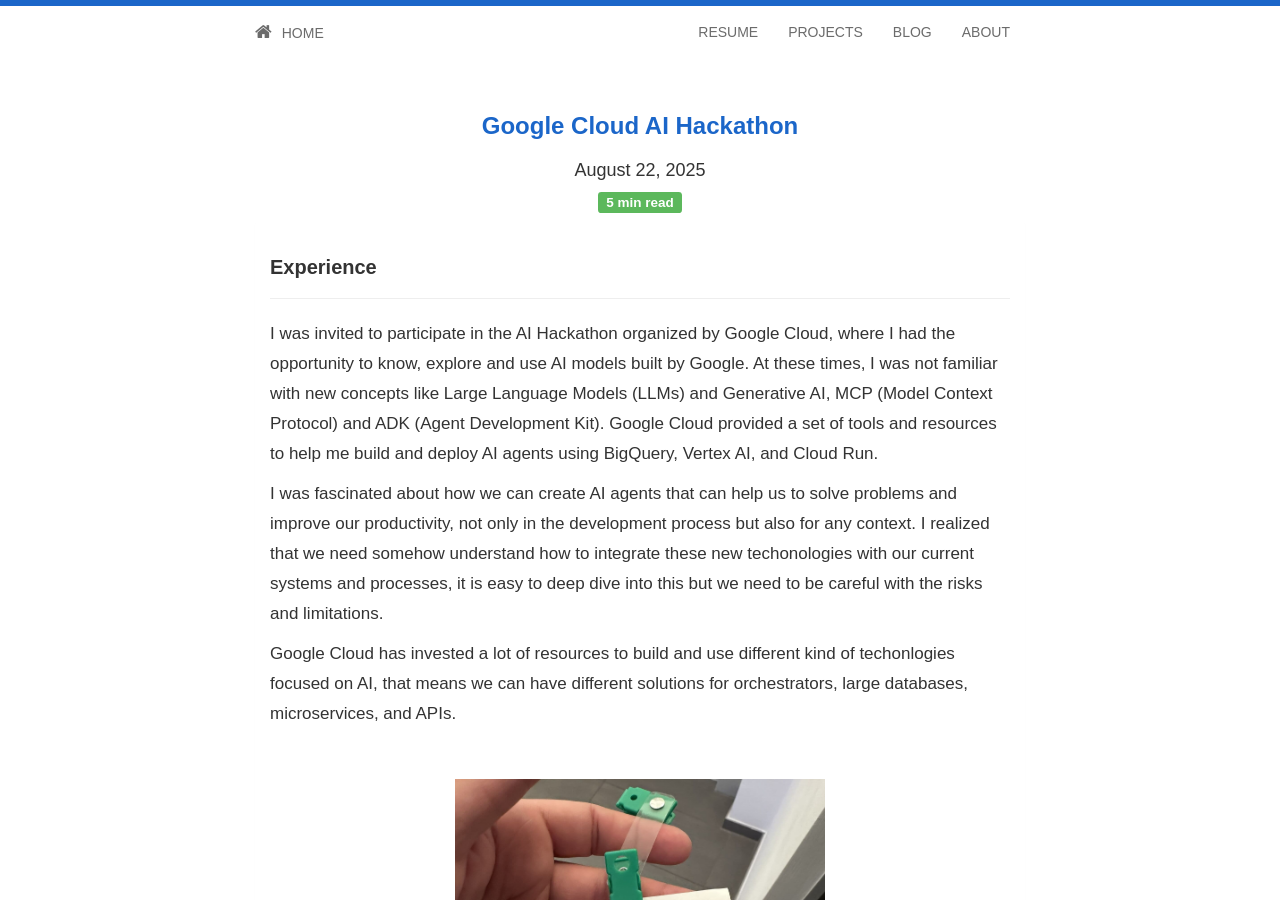
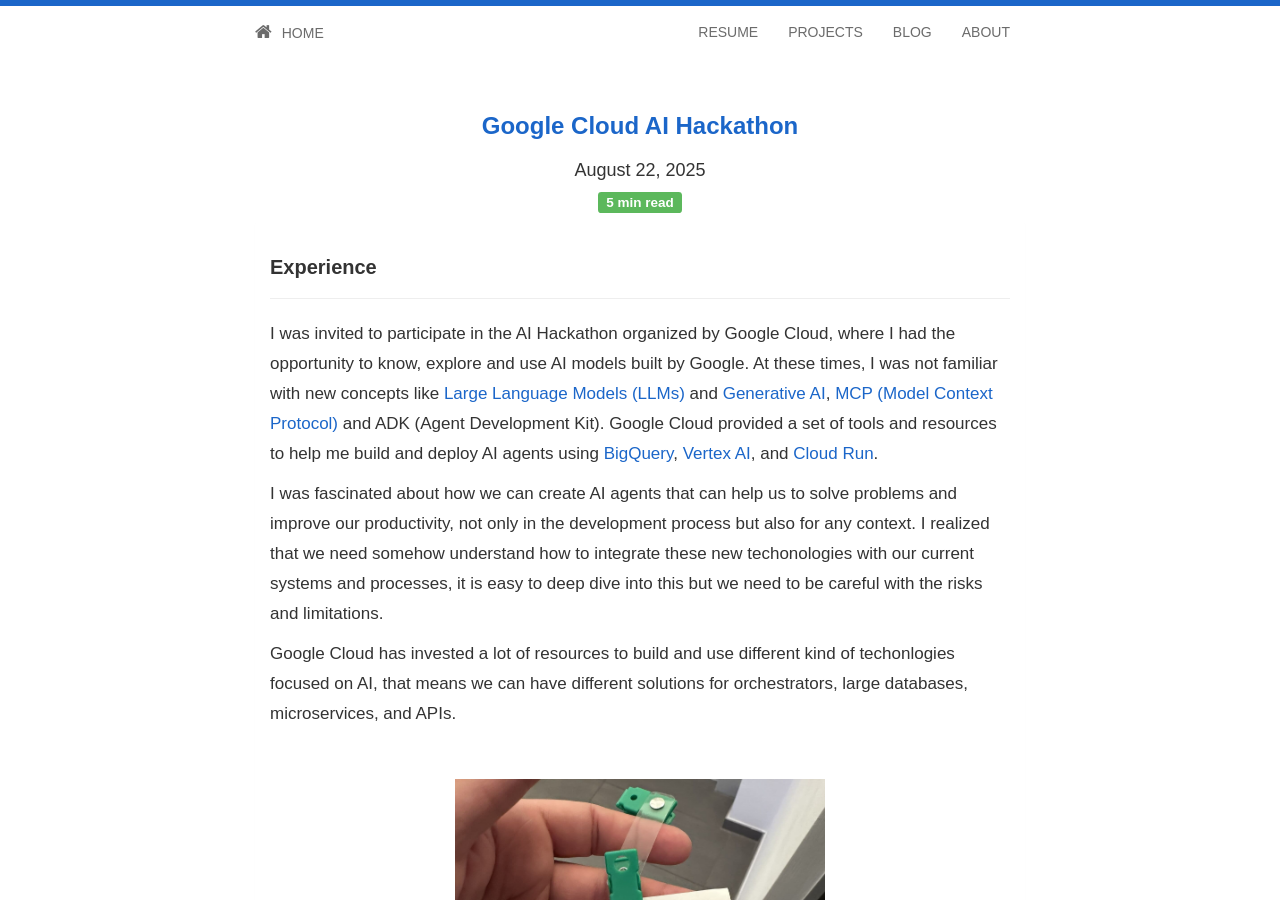
Before and after one commit to jfernancordova/jfernancordova.github.io, a Jekyll site: the page built from _posts/2025-08-22-google-ai-hackathon.md, in a window 1280 px wide and 900 px high. Built offline with Jekyll 4.4.1, drawn with Linux system fonts in a browser that asks for light colours; nearby versions of some CDN libraries; comment, search, counter and statistics services are not loaded; part of the change alters nothing that is shown.

```diff
--- a/_posts/2025-08-22-google-ai-hackathon.md
+++ b/_posts/2025-08-22-google-ai-hackathon.md
@@ -9,8 +9,8 @@ tags:
 ---
 
 I was invited to participate in the AI Hackathon organized by Google Cloud, where I had the opportunity to know, explore and use AI models built by Google.
-At these times, I was not familiar with new concepts like Large Language Models (LLMs) and Generative AI, MCP (Model Context Protocol) and ADK (Agent Development Kit).
-Google Cloud provided a set of tools and resources to help me build and deploy AI agents using BigQuery, Vertex AI, and Cloud Run.
+At these times, I was not familiar with new concepts like [Large Language Models (LLMs)](https://en.wikipedia.org/wiki/Large_language_model "Large Language Models - AI models that can understand and generate human language") and [Generative AI](https://en.wikipedia.org/wiki/Generative_artificial_intelligence "Generative AI - AI systems that can generate new content"), [MCP (Model Context Protocol)](https://modelcontextprotocol.io/ "Model Context Protocol - Open standard for AI model integration") and ADK (Agent Development Kit).
+Google Cloud provided a set of tools and resources to help me build and deploy AI agents using [BigQuery](https://cloud.google.com/bigquery "BigQuery - Google Cloud's data warehouse for analytics"), [Vertex AI](https://cloud.google.com/vertex-ai "Vertex AI - Google Cloud's machine learning platform"), and [Cloud Run](https://cloud.google.com/run "Cloud Run - Google Cloud's serverless container platform").
 
 I was fascinated about how we can create AI agents that can help us to solve problems and improve our productivity, not only in the development process but also for any context.
 I realized that we need somehow understand how to integrate these new techonologies with our current systems and processes, it is easy to deep dive into this but we need to be careful with the risks and limitations.
```
